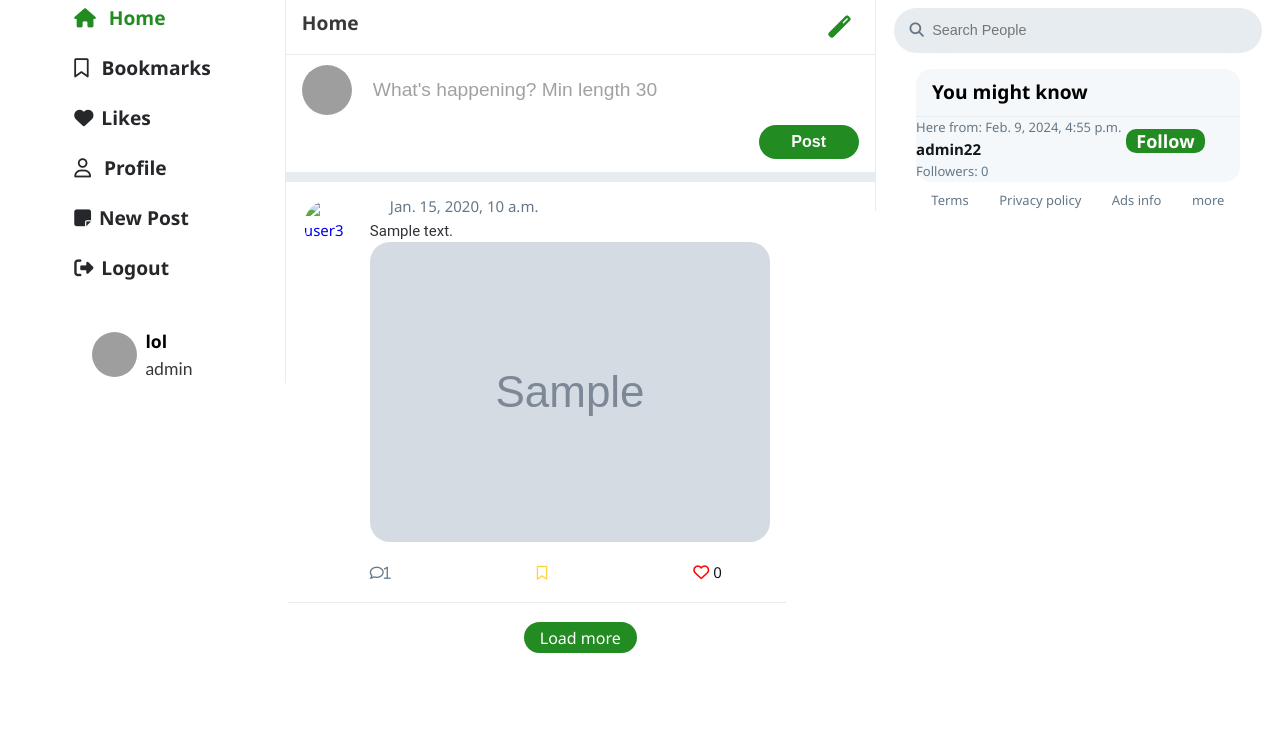
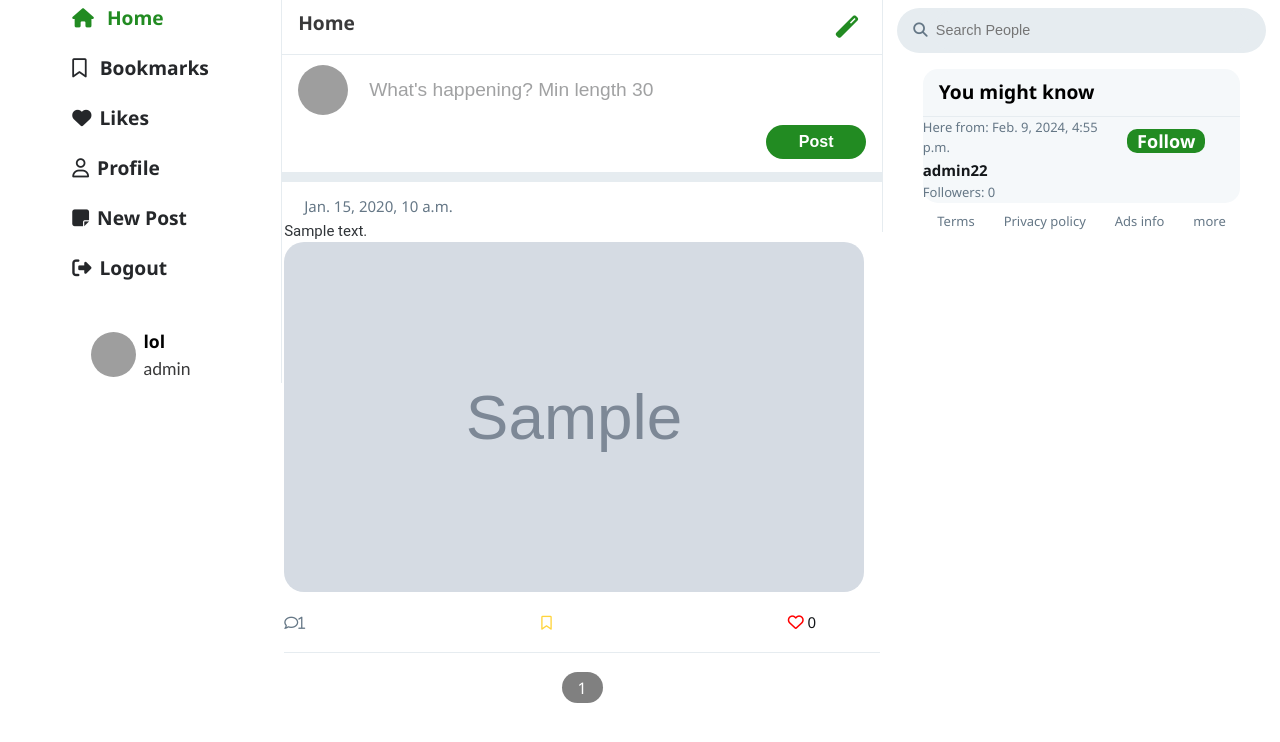
Before and after one commit to swoosh1k/DjangoSocialNetwork, a Django app: page / in a window 1280 px wide. Shown: the top 742 px of the page. Run offline with Django 4.2, Linux system fonts and the light colour scheme; a user stored in the database is signed in; data comes from the database, SQL or seed files in the repository; tables that the repository leaves empty hold one stand-in row (values such as "Sample post"); some libraries are stand-ins or nearby versions; some web fonts are replaced; grey boxes are pictures that could not be loaded.

Commit message:
Добавил пагинцию

```diff
--- a/network/social/templates/social/base.html
+++ b/network/social/templates/social/base.html
@@ -18,11 +18,11 @@
         <ul>
 
 
-          <li class="nav-items current-page"><a href="{% url 'index' %}"><i class="fas fa-home"></i> Home</a></li>
-          <li class="nav-items"><a href="{% url 'saves' %}"><i class="far fa-bookmark"></i> Bookmarks</a></li>
-          <li class="nav-items"><a href="{% url 'likes' %}"><i class="fa-solid fa-heart"></i>Likes</a></li>
-          <li class="nav-items"><a href="{% url 'user_profile' user.id %}"><i class="far fa-user"></i> Profile</a></li>
-          <li class="nav-items"><a id="openModalBtn"><i class="fa-solid fa-note-sticky"></i>New Post</a></li>
+          {% if request.path == '/' %}<li class="nav-items current-page">{% else %}<li class="nav-items ">{% endif %}<a href="{% url 'index'  %}"><i class="fas fa-home"></i> Home </a></li>
+          {% if request.path == '/saves/' %}<li class="nav-items current-page">{% else %}<li class="nav-items ">{% endif %}<a href="{% url 'saves' %}"><i class="far fa-bookmark"></i> Bookmarks</a></li>
+          {% if request.path == '/likes/' %}<li class="nav-items current-page">{% else %}<li class="nav-items ">{% endif %}<a href="{% url 'likes' %}"><i class="fa-solid fa-heart"></i>Likes</a></li>
+          {% if request.path == '/profile/{{user.id}}/' %}<li class="nav-items current-page">{% else %}<li class="nav-items ">{% endif %}<a href="{% url 'user_profile' user.id %}"><i class="far fa-user"></i>Profile</a></li>
+          <li class="nav-items "><a id="openModalBtn"><i class="fa-solid fa-note-sticky"></i>New Post</a></li>
           <li class="nav-items"><a href="{% url 'logout' %}"><i class="fa-solid fa-right-from-bracket"></i>Logout</a></li>
 
 
@@ -34,7 +34,7 @@
 
 
       <div class="profile-box">
-        {% if user.profile_pic %}
+        {% if request.user.profile_pic %}
         <img src="{{request.user.profile_pic.url}}" alt="profile">
         {% endif %}
         <div class="profile-link">
@@ -442,5 +442,11 @@
     displayImg.src = URL.createObjectURL(imgObject)})
 
 </script>
+
+
+
+
+
+
 </body>
 </html>
--- a/network/social/templates/social/index.html
+++ b/network/social/templates/social/index.html
@@ -29,11 +29,12 @@
       </div>
  <table id="postTable" class="table table-striped">
       <!-- User Content -->
-     {% for post in posts %}
+
+     {% for post in page_obj %}
         <tr id="post{{post.pk}}">
             <td><div class="tweets">
 
-                    {% if user.profile_pic %}<a href = "{% url 'user_profile' post.creater.id %}"><div class="user-pics"><img src="{{post.creater.profile_pic.url}}" alt="user3"></div></a>{% endif %}
+                    {% if post.creater.profile_pic %}<a href = "{% url 'user_profile' post.creater.id %}"><div class="user-pics"><img src="{{post.creater.profile_pic.url}}" alt="user3"></div></a>{% endif %}
                     <div class="user-content-box">
                     <div class="user-names">
                         <a href = "{% url 'user_profile' post.creater.id %}"><hi class="full-name">{{post.creater.first_name}}</hi></a>
@@ -48,7 +49,7 @@
                 <div class="user-content" id = "user-content">
                     <p>{{post.context_text}}</p>
                     {% if  post.context_image %}
-                    <img src="{{post.context_image.url}}" alt="content1">
+                    <img src="{{post.context_image.url}}" width = '900px'  alt="content1">
                     {% endif %}
                 </div>
                     <div class="content-icons">
@@ -76,6 +77,12 @@
     {% endfor %}
 </table>
         <div class="pagnation">
-          <a href="#">Load more</a>
+          {% for p in page_obj.paginator.page_range %}
+            {% if page_obj.number == p %}
+               <hi class ='selected'  href ='?page ={{ p }}' >{{p}}</hi>
+            {% else %}
+                <a  href ='?page={{ p }}'>{{p}}</a>
+            {% endif %}
+          {% endfor %}
         </div>
 {% endblock %}
--- a/network/social/urls.py
+++ b/network/social/urls.py
@@ -27,7 +27,6 @@
     path('likes/', Likes, name =  'likes'),
     path('saves/', Bookmarks, name = 'saves'),
     path('activate/<uidb64>/<token>', views.activate, name='activate'),
-
     path('delete_profile/<int:user_id>/', delete_profile, name='delete_profile'),
     path('edit_profile/<int:user_id>/', edit_profile, name='edit_profile'),
 
--- a/network/social/views.py
+++ b/network/social/views.py
@@ -21,7 +21,7 @@
 from .models import *
 from .tokens import account_activation_token
 from django.shortcuts import get_object_or_404
-
+from django.core.paginator import Paginator
 from django.urls import reverse
 from django.http import HttpResponseRedirect
 
@@ -45,12 +45,14 @@
         else:
             teuqest = Tequest.first()
             request_user_list = teuqest.requests.all()
-
         user = request.user
         posts = Post.objects.all()
         you_might_know = User.objects.exclude(id__in = user_followings)
+        paginator = Paginator(posts, 3)
+        page_number = request.GET.get('page')
+        page_obj = paginator.get_page(page_number)
         context = {"posts": posts, 'user': user, 'user_followings': user_followings,
-                   'request_user_list': request_user_list, 'you_might_know': you_might_know}
+                   'request_user_list': request_user_list, 'you_might_know': you_might_know, 'page_obj': page_obj}
         return render(request, 'social/index.html', context=context)
 
 
@@ -306,8 +308,11 @@
     follower = Follower.objects.get(user = user)
     user_followings = follower.followings.all()
     you_might_know = User.objects.exclude(id__in = user_followings)
+    paginator = Paginator(posts, 3)
+    page_number = request.GET.get('page')
+    page_obj = paginator.get_page(page_number)
     context = {"posts": posts, 'user': user, 'user_followings': user_followings,
-               'you_might_know': you_might_know}
+               'you_might_know': you_might_know, 'page_obj': page_obj}
 
     return render(request, 'social/index.html', context = context)
 
@@ -319,8 +324,12 @@
     follower = Follower.objects.get(user = user)
     user_followings = follower.followings.all()
     you_might_know = User.objects.exclude(id__in = user_followings)
+    paginator = Paginator(posts, 3)
+    page_number = request.GET.get('page')
+    page_obj = paginator.get_page(page_number)
+    current_user_id = request.user.id
     context = {"posts": posts, 'user': user, 'user_followings': user_followings,
-               'you_might_know': you_might_know}
+               'you_might_know': you_might_know, 'page_obj': page_obj, 'current_user_id': current_user_id}
 
     return render(request, 'social/index.html', context = context)
 
--- a/network/static/css/style.css
+++ b/network/static/css/style.css
@@ -292,6 +292,8 @@
 }
 .user-content img {
   border-radius: 20px;
+  width: 580px;
+  height: 350px;
 }
 .user-content {
   font-family: "Roboto";
@@ -610,6 +612,19 @@
   margin: 1rem 0;
   text-align: center;
 }
+
+
+.pagnation .selected {
+  color: #fff;
+  background: grey;
+  padding: 0.3rem 1rem;
+  border-radius: 55px;
+  font-size: 1rem;
+
+
+}
+
+
 .pagnation a {
   color: #fff;
   background:  #228B22;
@@ -620,6 +635,7 @@
 .pagnation a:hover {
   background:  #228B22;
 }
+
 
 
 
```
